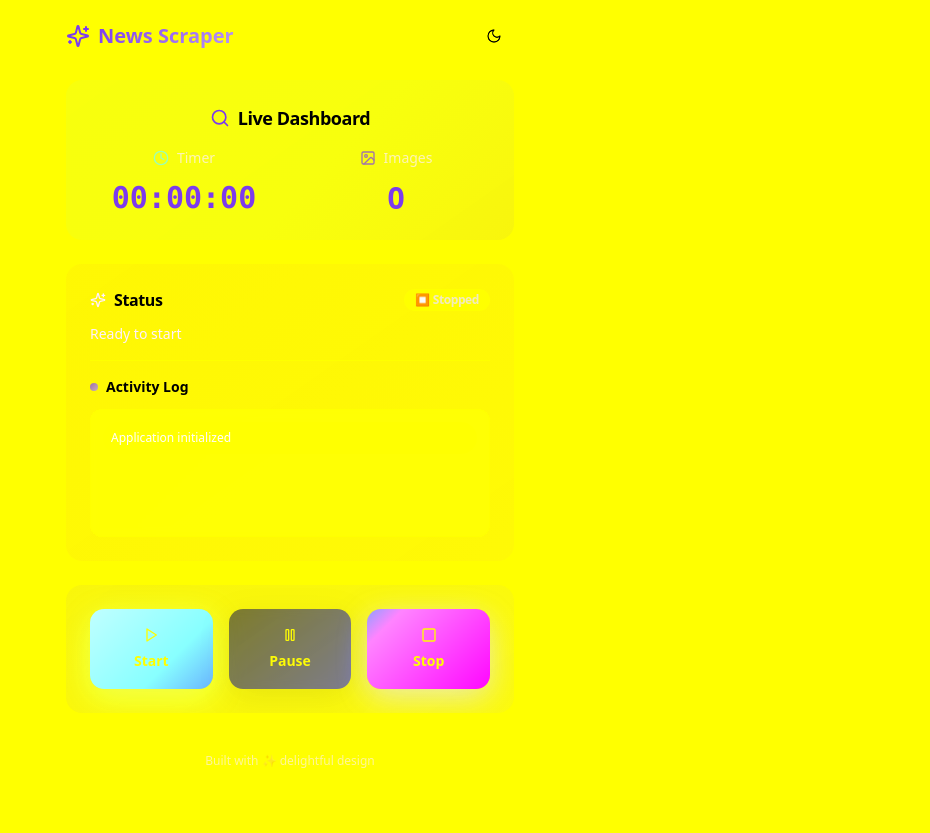
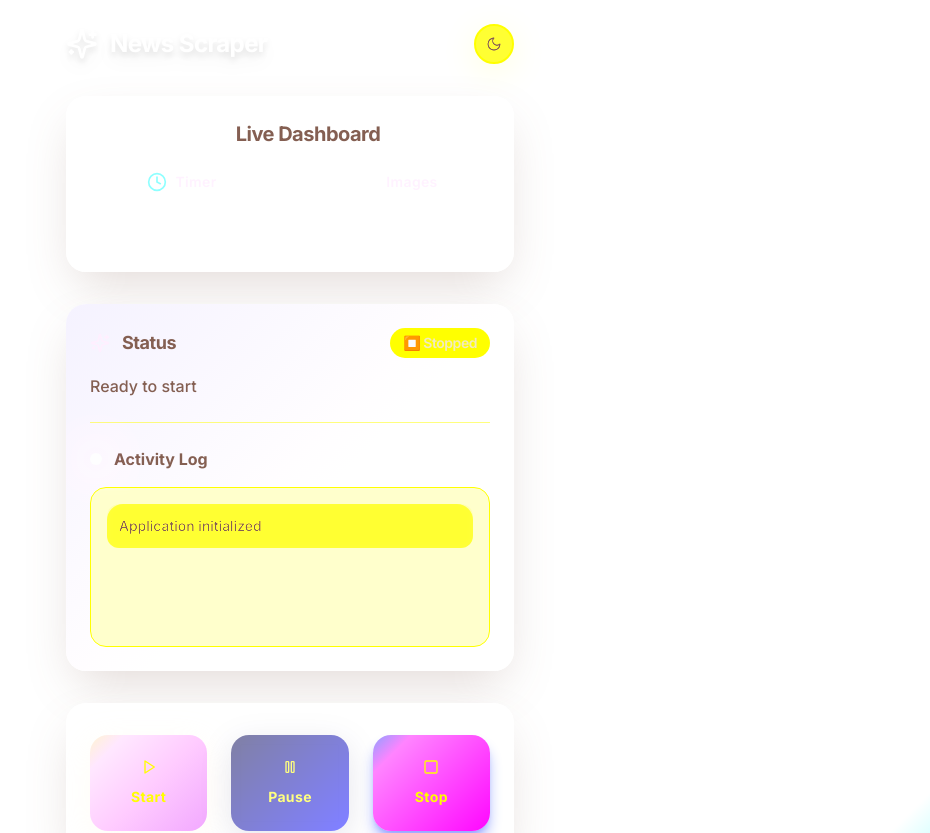
Before and after one commit to Loaeble/kivi-chrono-news, a React (Vite) app: page / in a window 1280 px wide. Shown: the top 833 px of the page, without its empty margins (350-1280 px from the left). Before the commit the page ends 801 px from the top, so only its background shows below. Built offline with nearby package versions, Linux system fonts and the light colour scheme.

Commit message:
Refine UI colors
Apply best color combination for improved visual appeal.

```diff
--- a/index.html
+++ b/index.html
@@ -2,6 +2,9 @@
 <html lang="en">
   <head>
     <meta charset="UTF-8" />
+    <link rel="preconnect" href="https://fonts.googleapis.com">
+    <link rel="preconnect" href="https://fonts.gstatic.com" crossorigin>
+    <link href="https://fonts.googleapis.com/css2?family=Inter:wght@300;400;500;600;700;800&family=JetBrains+Mono:wght@400;500;600&display=swap" rel="stylesheet">
     <meta name="viewport" content="width=device-width, initial-scale=1.0" />
     <title>kivi-chrono-news</title>
     <meta name="description" content="Lovable Generated Project" />
--- a/src/components/UI.tsx
+++ b/src/components/UI.tsx
@@ -94,13 +94,16 @@ export const UI = ({ className }: UIProps) => {
 
   return (
     <>
-      <div className={`min-h-screen bg-gradient-subtle p-4 transition-all duration-500 ${className}`}>
-        <div className="max-w-md mx-auto space-y-6">
+      <div className={`min-h-screen bg-gradient-hero p-6 transition-all duration-500 ${className}`}>
+        <div className="max-w-md mx-auto space-y-8">
           {/* Header with Theme Toggle */}
-          <div className="flex justify-between items-center mb-2">
-            <div className="flex items-center gap-2">
-              <Sparkles className="h-6 w-6 text-primary animate-pulse-glow" />
-              <h1 className="text-xl font-bold bg-gradient-primary bg-clip-text text-transparent">
+          <div className="flex justify-between items-center mb-4">
+            <div className="flex items-center gap-3">
+              <div className="relative">
+                <Sparkles className="h-8 w-8 text-white drop-shadow-lg animate-pulse-glow" />
+                <div className="absolute inset-0 h-8 w-8 bg-white/20 rounded-full blur-md animate-pulse"></div>
+              </div>
+              <h1 className="text-2xl font-bold text-white drop-shadow-lg font-sans tracking-tight">
                 News Scraper
               </h1>
             </div>
@@ -108,43 +111,48 @@ export const UI = ({ className }: UIProps) => {
           </div>
 
           {/* Timer and Counter Card */}
-          <Card className="bg-gradient-card border-0 shadow-card backdrop-blur-md overflow-hidden animate-fade-in">
-            <div className="absolute inset-0 bg-gradient-teal-purple opacity-5"></div>
-            <CardHeader className="pb-4 relative">
-              <CardTitle className="text-center text-lg font-semibold flex items-center justify-center gap-2">
-                <Search className="h-5 w-5 text-primary" />
+          <Card className="bg-white/95 dark:bg-card/95 border-0 shadow-xl backdrop-blur-xl overflow-hidden animate-slide-up">
+            <div className="absolute inset-0 bg-gradient-primary opacity-5"></div>
+            <CardHeader className="pb-6 relative">
+              <CardTitle className="text-center text-xl font-bold flex items-center justify-center gap-3 text-foreground">
+                <div className="relative">
+                  <Search className="h-6 w-6 text-primary" />
+                  <div className="absolute inset-0 h-6 w-6 bg-primary/20 rounded-full blur animate-pulse"></div>
+                </div>
                 Live Dashboard
               </CardTitle>
             </CardHeader>
-            <CardContent className="space-y-4 relative">
-              <div className="grid grid-cols-2 gap-6">
-                <div className="text-center space-y-3 group">
-                  <div className="flex items-center justify-center space-x-2 opacity-70 group-hover:opacity-100 transition-opacity">
-                    <Clock className="h-4 w-4 text-teal" />
-                    <span className="text-sm font-medium text-muted-foreground">Timer</span>
+            <CardContent className="space-y-6 relative">
+              <div className="grid grid-cols-2 gap-8">
+                <div className="text-center space-y-4 group">
+                  <div className="flex items-center justify-center space-x-2 opacity-80 group-hover:opacity-100 transition-all duration-300">
+                    <Clock className="h-5 w-5 text-teal" />
+                    <span className="text-sm font-semibold text-muted-foreground tracking-wide">Timer</span>
                   </div>
-                  <div className={`text-3xl font-mono font-bold transition-all duration-300 ${
-                    isTimerActive ? 'text-teal animate-pulse-glow' : 'text-primary'
+                  <div className={`text-4xl font-mono font-bold transition-all duration-500 ${
+                    isTimerActive ? 'text-teal animate-pulse-glow scale-105' : 'text-primary'
                   }`}>
                     {formatTime(elapsedTime)}
                   </div>
                   {isTimerActive && (
-                    <div className="w-full h-1 bg-muted rounded-full overflow-hidden">
-                      <div className="h-full bg-gradient-teal-purple animate-pulse"></div>
+                    <div className="w-full h-2 bg-muted rounded-full overflow-hidden">
+                      <div className="h-full bg-gradient-teal-purple animate-shimmer relative">
+                        <div className="absolute inset-0 bg-gradient-to-r from-transparent via-white/30 to-transparent animate-shimmer"></div>
+                      </div>
                     </div>
                   )}
                 </div>
 
-                <div className="text-center space-y-3 group">
-                  <div className="flex items-center justify-center space-x-2 opacity-70 group-hover:opacity-100 transition-opacity">
-                    <Image className="h-4 w-4 text-purple" />
-                    <span className="text-sm font-medium text-muted-foreground">Images</span>
+                <div className="text-center space-y-4 group">
+                  <div className="flex items-center justify-center space-x-2 opacity-80 group-hover:opacity-100 transition-all duration-300">
+                    <Image className="h-5 w-5 text-purple" />
+                    <span className="text-sm font-semibold text-muted-foreground tracking-wide">Images</span>
                   </div>
-                  <div className="text-3xl font-bold text-purple transition-all duration-300 group-hover:scale-110">
+                  <div className="text-4xl font-bold text-purple transition-all duration-500 group-hover:scale-110">
                     {state.imageCount}
                   </div>
                   {state.imageCount > 0 && (
-                    <div className="text-xs text-muted-foreground animate-bounce-gentle">
+                    <div className="text-sm font-medium text-purple/80 animate-bounce-gentle">
                       +{state.imageCount} created ✨
                     </div>
                   )}
@@ -154,45 +162,45 @@ export const UI = ({ className }: UIProps) => {
           </Card>
 
           {/* Status Display Card */}
-          <Card className="bg-gradient-card border-0 shadow-card backdrop-blur-md overflow-hidden animate-fade-in">
+          <Card className="bg-white/95 dark:bg-card/95 border-0 shadow-xl backdrop-blur-xl overflow-hidden animate-slide-up">
             <div className="absolute inset-0 bg-gradient-sunset opacity-5"></div>
-            <CardHeader className="pb-3 relative">
-              <CardTitle className="text-base flex items-center justify-between">
-                <span className="flex items-center gap-2">
+            <CardHeader className="pb-4 relative">
+              <CardTitle className="text-lg font-bold flex items-center justify-between text-foreground">
+                <span className="flex items-center gap-3">
                   {state.isRunning && !state.isPaused ? (
-                    <Loader2 className="h-4 w-4 animate-spin-slow text-success" />
+                    <Loader2 className="h-5 w-5 animate-spin-slow text-success" />
                   ) : (
-                    <Sparkles className="h-4 w-4 text-muted-foreground" />
+                    <Sparkles className="h-5 w-5 text-muted-foreground" />
                   )}
                   Status
                 </span>
                 <Badge
                   variant={state.isRunning ? (state.isPaused ? "warning" : "success") : "secondary"}
-                  className="animate-scale-in"
+                  className="animate-scale-in text-sm px-3 py-1"
                 >
                   {state.isRunning ? (state.isPaused ? "⏸️ Paused" : "🔄 Running") : "⏹️ Stopped"}
                 </Badge>
               </CardTitle>
             </CardHeader>
             <CardContent className="relative">
-              <p className="text-sm text-muted-foreground mb-4 font-medium">
+              <p className="text-base text-foreground mb-6 font-medium">
                 {state.statusMessage}
               </p>
 
-              <Separator className="my-4 bg-gradient-to-r from-transparent via-border to-transparent" />
+              <Separator className="my-6 bg-gradient-to-r from-transparent via-border to-transparent opacity-50" />
 
-              <div className="space-y-3">
-                <h4 className="text-sm font-semibold flex items-center gap-2">
-                  <div className="w-2 h-2 bg-gradient-primary rounded-full animate-pulse"></div>
+              <div className="space-y-4">
+                <h4 className="text-base font-bold flex items-center gap-3 text-foreground">
+                  <div className="w-3 h-3 bg-gradient-primary rounded-full animate-pulse shadow-glow"></div>
                   Activity Log
                 </h4>
-                <ScrollArea className="h-32 w-full rounded-xl border bg-muted/30 p-3 backdrop-blur-sm">
-                  <div className="space-y-2">
+                <ScrollArea className="h-40 w-full rounded-2xl border bg-muted/20 p-4 backdrop-blur-sm">
+                  <div className="space-y-3">
                     {state.logs.slice(-10).reverse().map((log, index) => (
                       <div
                         key={index}
-                        className="text-xs text-muted-foreground p-2 rounded-lg bg-background/50 backdrop-blur-sm hover:bg-accent/50 transition-colors animate-fade-in"
-                        style={{ animationDelay: `${index * 50}ms` }}
+                        className="text-sm text-foreground p-3 rounded-xl bg-background/70 backdrop-blur-sm hover:bg-accent/30 transition-all duration-300 hover:scale-[1.02] font-medium"
+                        style={{ animationDelay: `${index * 100}ms` }}
                       >
                         {log}
                       </div>
@@ -204,19 +212,19 @@ export const UI = ({ className }: UIProps) => {
           </Card>
 
           {/* Control Buttons Card */}
-          <Card className="bg-gradient-card border-0 shadow-card backdrop-blur-md overflow-hidden animate-fade-in">
+          <Card className="bg-white/95 dark:bg-card/95 border-0 shadow-xl backdrop-blur-xl overflow-hidden animate-slide-up">
             <div className="absolute inset-0 bg-gradient-primary opacity-5"></div>
-            <CardContent className="pt-6 relative">
-              <div className="grid grid-cols-3 gap-4">
+            <CardContent className="pt-8 relative">
+              <div className="grid grid-cols-3 gap-6">
                 <Button
                   variant="success"
                   size="lg"
                   onClick={handleStart}
                   disabled={state.isRunning && !state.isPaused}
-                  className="flex-col h-20 gap-2 group transition-all duration-300"
+                  className="flex-col h-24 gap-3 group transition-all duration-300 font-bold text-lg shadow-lg hover:shadow-xl"
                 >
-                  <Play className="h-6 w-6 group-hover:scale-110 transition-transform" />
-                  <span className="text-sm font-semibold">
+                  <Play className="h-7 w-7 group-hover:scale-125 transition-transform duration-300" />
+                  <span className="text-sm font-bold tracking-wide">
                     {state.isPaused ? "Resume" : "Start"}
                   </span>
                 </Button>
@@ -226,29 +234,29 @@ export const UI = ({ className }: UIProps) => {
                   size="lg"
                   onClick={handlePause}
                   disabled={!state.isRunning || state.isPaused}
-                  className="flex-col h-20 gap-2 group transition-all duration-300"
+                  className="flex-col h-24 gap-3 group transition-all duration-300 font-bold text-lg shadow-lg hover:shadow-xl"
                 >
-                  <Pause className="h-6 w-6 group-hover:scale-110 transition-transform" />
-                  <span className="text-sm font-semibold">Pause</span>
+                  <Pause className="h-7 w-7 group-hover:scale-125 transition-transform duration-300" />
+                  <span className="text-sm font-bold tracking-wide">Pause</span>
                 </Button>
 
                 <Button
                   variant="info"
                   size="lg"
                   onClick={handleExit}
-                  className="flex-col h-20 gap-2 group transition-all duration-300"
+                  className="flex-col h-24 gap-3 group transition-all duration-300 font-bold text-lg shadow-lg hover:shadow-xl"
                 >
-                  <Square className="h-6 w-6 group-hover:scale-110 transition-transform" />
-                  <span className="text-sm font-semibold">Stop</span>
+                  <Square className="h-7 w-7 group-hover:scale-125 transition-transform duration-300" />
+                  <span className="text-sm font-bold tracking-wide">Stop</span>
                 </Button>
               </div>
             </CardContent>
           </Card>
 
           {/* Decorative Footer */}
-          <div className="text-center py-4">
-            <p className="text-xs text-muted-foreground opacity-60">
-              Built with ✨ delightful design
+          <div className="text-center py-6">
+            <p className="text-sm text-white/70 dark:text-muted-foreground font-medium">
+              Built with ✨ modern design
             </p>
           </div>
         </div>
--- a/src/index.css
+++ b/src/index.css
@@ -8,38 +8,43 @@ All colors MUST be HSL.
 
 @layer base {
   :root {
-    --background: 252 251 255;
-    --foreground: 0 0 0;
+    /* Modern, professional color palette */
+    --background: 248 250 252;
+    --foreground: 15 23 42;
 
     --card: 255 255 255;
-    --card-foreground: 0 0 0;
+    --card-foreground: 15 23 42;
 
     --popover: 255 255 255;
-    --popover-foreground: 0 0 0;
+    --popover-foreground: 15 23 42;
 
-    --primary: 262 83 58;
+    /* Premium purple as primary */
+    --primary: 124 58 237;
     --primary-foreground: 255 255 255;
-    --primary-glow: 262 83 78;
+    --primary-glow: 139 92 246;
 
+    /* Sophisticated neutrals */
     --secondary: 241 245 249;
     --secondary-foreground: 51 65 85;
 
     --muted: 248 250 252;
     --muted-foreground: 100 116 139;
 
-    --accent: 245 243 255;
-    --accent-foreground: 109 40 217;
+    --accent: 139 92 246;
+    --accent-foreground: 255 255 255;
 
-    --destructive: 9 100 64;
+    /* Refined tomato red for destructive */
+    --destructive: 239 68 68;
     --destructive-foreground: 255 255 255;
 
     --border: 226 232 240;
-    --input: 241 245 249;
-    --ring: 262 83 58;
+    --input: 255 255 255;
+    --ring: 124 58 237;
 
-    --success: 16 185 129;
+    /* Status colors with better contrast */
+    --success: 34 197 94;
     --success-foreground: 255 255 255;
-    --success-glow: 52 211 153;
+    --success-glow: 74 222 128;
 
     --warning: 245 158 11;
     --warning-foreground: 255 255 255;
@@ -49,88 +54,101 @@ All colors MUST be HSL.
     --info-foreground: 255 255 255;
     --info-glow: 96 165 250;
 
+    /* Premium color palette */
     --teal: 20 184 166;
     --teal-foreground: 255 255 255;
-    --purple: 262 83 58;
-    --sunset-orange: 9 100 64;
-    --sunset-pink: 9 100 74;
+    --purple: 124 58 237;
+    --sunset-orange: 251 146 60;
+    --sunset-pink: 236 72 153;
+    --charcoal: 30 41 59;
+    --charcoal-foreground: 248 250 252;
 
-    /* Beautiful gradients */
+    /* Beautiful modern gradients */
     --gradient-primary: linear-gradient(135deg, hsl(var(--primary)), hsl(var(--primary-glow)));
     --gradient-teal-purple: linear-gradient(135deg, hsl(var(--teal)), hsl(var(--purple)));
     --gradient-sunset: linear-gradient(135deg, hsl(var(--sunset-orange)), hsl(var(--sunset-pink)));
     --gradient-success: linear-gradient(135deg, hsl(var(--success)), hsl(var(--success-glow)));
     --gradient-warning: linear-gradient(135deg, hsl(var(--warning)), hsl(var(--warning-glow)));
     --gradient-info: linear-gradient(135deg, hsl(var(--info)), hsl(var(--info-glow)));
-    --gradient-subtle: linear-gradient(135deg, hsl(var(--background)), hsl(var(--accent)));
-    --gradient-card: linear-gradient(145deg, hsl(255 255 255 / 0.9), hsl(255 255 255 / 0.7));
+    --gradient-subtle: linear-gradient(135deg, hsl(248 250 252), hsl(241 245 249));
+    --gradient-card: linear-gradient(145deg, hsl(255 255 255 / 0.95), hsl(255 255 255 / 0.8));
+    --gradient-hero: linear-gradient(135deg, hsl(var(--primary)), hsl(var(--accent)), hsl(var(--teal)));
 
-    /* Elegant shadows */
-    --shadow-elegant: 0 8px 32px hsl(var(--primary) / 0.12);
-    --shadow-glow: 0 0 40px hsl(var(--primary-glow) / 0.3);
-    --shadow-success: 0 8px 32px hsl(var(--success) / 0.15);
-    --shadow-warning: 0 8px 32px hsl(var(--warning) / 0.15);
-    --shadow-info: 0 8px 32px hsl(var(--info) / 0.15);
-    --shadow-card: 0 4px 20px hsl(226 232 240 / 0.15);
+    /* Premium shadows */
+    --shadow-elegant: 0 10px 40px -12px hsl(var(--primary) / 0.15);
+    --shadow-glow: 0 0 50px hsl(var(--primary-glow) / 0.4);
+    --shadow-success: 0 8px 32px hsl(var(--success) / 0.2);
+    --shadow-warning: 0 8px 32px hsl(var(--warning) / 0.2);
+    --shadow-info: 0 8px 32px hsl(var(--info) / 0.2);
+    --shadow-card: 0 8px 32px hsl(226 232 240 / 0.12);
+    --shadow-xl: 0 20px 50px -12px hsl(15 23 42 / 0.25);
 
-    --radius: 1rem;
+    --radius: 1.25rem;
 
-    --sidebar-background: 252 251 255;
+    --sidebar-background: 248 250 252;
     --sidebar-foreground: 51 65 85;
-    --sidebar-primary: 139 69 255;
+    --sidebar-primary: 124 58 237;
     --sidebar-primary-foreground: 255 255 255;
-    --sidebar-accent: 245 243 255;
-    --sidebar-accent-foreground: 109 40 217;
+    --sidebar-accent: 241 245 249;
+    --sidebar-accent-foreground: 124 58 237;
     --sidebar-border: 226 232 240;
-    --sidebar-ring: 139 69 255;
+    --sidebar-ring: 124 58 237;
   }
 
   .dark {
-    --background: 15 23 42;
-    --foreground: 248 250 252;
+    /* Dark theme with sophisticated colors */
+    --background: 9 9 11;
+    --foreground: 250 250 250;
 
-    --card: 30 41 59;
-    --card-foreground: 248 250 252;
+    --card: 24 24 27;
+    --card-foreground: 250 250 250;
 
-    --popover: 30 41 59;
-    --popover-foreground: 248 250 252;
+    --popover: 24 24 27;
+    --popover-foreground: 250 250 250;
 
-    --primary: 262 83 58;
-    --primary-foreground: 255 255 255;
-    --primary-glow: 262 83 78;
+    /* Rich purple for dark mode */
+    --primary: 147 51 234;
+    --primary-foreground: 250 250 250;
+    --primary-glow: 168 85 247;
 
-    --secondary: 51 65 85;
-    --secondary-foreground: 226 232 240;
+    --secondary: 39 39 42;
+    --secondary-foreground: 250 250 250;
 
-    --muted: 51 65 85;
-    --muted-foreground: 148 163 184;
+    --muted: 39 39 42;
+    --muted-foreground: 161 161 170;
 
-    --accent: 71 85 105;
-    --accent-foreground: 226 232 240;
+    --accent: 147 51 234;
+    --accent-foreground: 250 250 250;
 
-    --destructive: 9 100 64;
-    --destructive-foreground: 255 255 255;
+    /* Elegant red for dark mode */
+    --destructive: 220 38 38;
+    --destructive-foreground: 250 250 250;
 
-    --border: 51 65 85;
-    --input: 71 85 105;
-    --ring: 262 83 58;
+    --border: 39 39 42;
+    --input: 39 39 42;
+    --ring: 147 51 234;
 
+    /* Enhanced status colors for dark mode */
     --success: 34 197 94;
-    --success-foreground: 248 250 252;
+    --success-foreground: 250 250 250;
     --success-glow: 74 222 128;
 
     --warning: 245 158 11;
-    --warning-foreground: 15 23 42;
+    --warning-foreground: 9 9 11;
     --warning-glow: 251 191 36;
 
     --info: 59 130 246;
-    --info-foreground: 248 250 252;
+    --info-foreground: 250 250 250;
     --info-glow: 96 165 250;
 
-    --teal: 20 184 166;
-    --purple: 262 83 58;
-    --sunset-orange: 9 100 64;
-    --sunset-pink: 9 100 74;
+    /* Dark mode palette */
+    --teal: 45 212 191;
+    --teal-foreground: 250 250 250;
+    --purple: 147 51 234;
+    --sunset-orange: 251 146 60;
+    --sunset-pink: 236 72 153;
+    --charcoal: 39 39 42;
+    --charcoal-foreground: 250 250 250;
 
     /* Dark mode gradients */
     --gradient-primary: linear-gradient(135deg, hsl(var(--primary)), hsl(var(--primary-glow)));
@@ -139,25 +157,27 @@ All colors MUST be HSL.
     --gradient-success: linear-gradient(135deg, hsl(var(--success)), hsl(var(--success-glow)));
     --gradient-warning: linear-gradient(135deg, hsl(var(--warning)), hsl(var(--warning-glow)));
     --gradient-info: linear-gradient(135deg, hsl(var(--info)), hsl(var(--info-glow)));
-    --gradient-subtle: linear-gradient(135deg, hsl(var(--background)), hsl(var(--accent)));
-    --gradient-card: linear-gradient(145deg, hsl(30 41 59 / 0.9), hsl(51 65 85 / 0.7));
+    --gradient-subtle: linear-gradient(135deg, hsl(9 9 11), hsl(24 24 27));
+    --gradient-card: linear-gradient(145deg, hsl(24 24 27 / 0.95), hsl(39 39 42 / 0.8));
+    --gradient-hero: linear-gradient(135deg, hsl(var(--primary)), hsl(var(--accent)), hsl(var(--teal)));
 
     /* Dark mode shadows */
-    --shadow-elegant: 0 8px 32px hsl(0 0 0 / 0.3);
-    --shadow-glow: 0 0 40px hsl(var(--primary-glow) / 0.2);
-    --shadow-success: 0 8px 32px hsl(var(--success) / 0.2);
-    --shadow-warning: 0 8px 32px hsl(var(--warning) / 0.2);
-    --shadow-info: 0 8px 32px hsl(var(--info) / 0.2);
-    --shadow-card: 0 4px 20px hsl(0 0 0 / 0.2);
+    --shadow-elegant: 0 10px 40px -12px hsl(0 0 0 / 0.5);
+    --shadow-glow: 0 0 50px hsl(var(--primary-glow) / 0.3);
+    --shadow-success: 0 8px 32px hsl(var(--success) / 0.3);
+    --shadow-warning: 0 8px 32px hsl(var(--warning) / 0.3);
+    --shadow-info: 0 8px 32px hsl(var(--info) / 0.3);
+    --shadow-card: 0 8px 32px hsl(0 0 0 / 0.3);
+    --shadow-xl: 0 20px 50px -12px hsl(0 0 0 / 0.5);
 
-    --sidebar-background: 15 23 42;
-    --sidebar-foreground: 226 232 240;
-    --sidebar-primary: 167 139 250;
-    --sidebar-primary-foreground: 15 23 42;
-    --sidebar-accent: 71 85 105;
-    --sidebar-accent-foreground: 226 232 240;
-    --sidebar-border: 51 65 85;
-    --sidebar-ring: 167 139 250;
+    --sidebar-background: 9 9 11;
+    --sidebar-foreground: 250 250 250;
+    --sidebar-primary: 147 51 234;
+    --sidebar-primary-foreground: 250 250 250;
+    --sidebar-accent: 39 39 42;
+    --sidebar-accent-foreground: 147 51 234;
+    --sidebar-border: 39 39 42;
+    --sidebar-ring: 147 51 234;
   }
 }
 
--- a/tailwind.config.ts
+++ b/tailwind.config.ts
@@ -18,6 +18,10 @@ export default {
 			}
 		},
 		extend: {
+			fontFamily: {
+				sans: ['Inter', 'system-ui', 'sans-serif'],
+				mono: ['JetBrains Mono', 'monospace'],
+			},
 			colors: {
 				border: 'hsl(var(--border))',
 				input: 'hsl(var(--input))',
@@ -73,6 +77,10 @@ export default {
 					foreground: 'hsl(var(--teal-foreground))'
 				},
 				purple: 'hsl(var(--purple))',
+				charcoal: {
+					DEFAULT: 'hsl(var(--charcoal))',
+					foreground: 'hsl(var(--charcoal-foreground))'
+				},
 				sunset: {
 					orange: 'hsl(var(--sunset-orange))',
 					pink: 'hsl(var(--sunset-pink))'
@@ -96,7 +104,8 @@ export default {
 				'gradient-warning': 'var(--gradient-warning)',
 				'gradient-info': 'var(--gradient-info)',
 				'gradient-subtle': 'var(--gradient-subtle)',
-				'gradient-card': 'var(--gradient-card)'
+				'gradient-card': 'var(--gradient-card)',
+				'gradient-hero': 'var(--gradient-hero)'
 			},
 			boxShadow: {
 				'elegant': 'var(--shadow-elegant)',
@@ -104,7 +113,8 @@ export default {
 				'success': 'var(--shadow-success)',
 				'warning': 'var(--shadow-warning)',
 				'info': 'var(--shadow-info)',
-				'card': 'var(--shadow-card)'
+				'card': 'var(--shadow-card)',
+				'xl': 'var(--shadow-xl)'
 			},
 			borderRadius: {
 				lg: 'var(--radius)',
@@ -139,6 +149,14 @@ export default {
 				'spin-slow': {
 					'from': { transform: 'rotate(0deg)' },
 					'to': { transform: 'rotate(360deg)' }
+				},
+				'slide-up': {
+					'0%': { transform: 'translateY(20px)', opacity: '0' },
+					'100%': { transform: 'translateY(0)', opacity: '1' }
+				},
+				'shimmer': {
+					'0%': { transform: 'translateX(-100%)' },
+					'100%': { transform: 'translateX(100%)' }
 				}
 			},
 			animation: {
@@ -148,7 +166,9 @@ export default {
 				'scale-in': 'scale-in 0.2s ease-out',
 				'pulse-glow': 'pulse-glow 2s ease-in-out infinite',
 				'bounce-gentle': 'bounce-gentle 2s ease-in-out infinite',
-				'spin-slow': 'spin-slow 3s linear infinite'
+				'spin-slow': 'spin-slow 3s linear infinite',
+				'slide-up': 'slide-up 0.4s ease-out',
+				'shimmer': 'shimmer 2s ease-in-out infinite'
 			}
 		}
 	},
```
